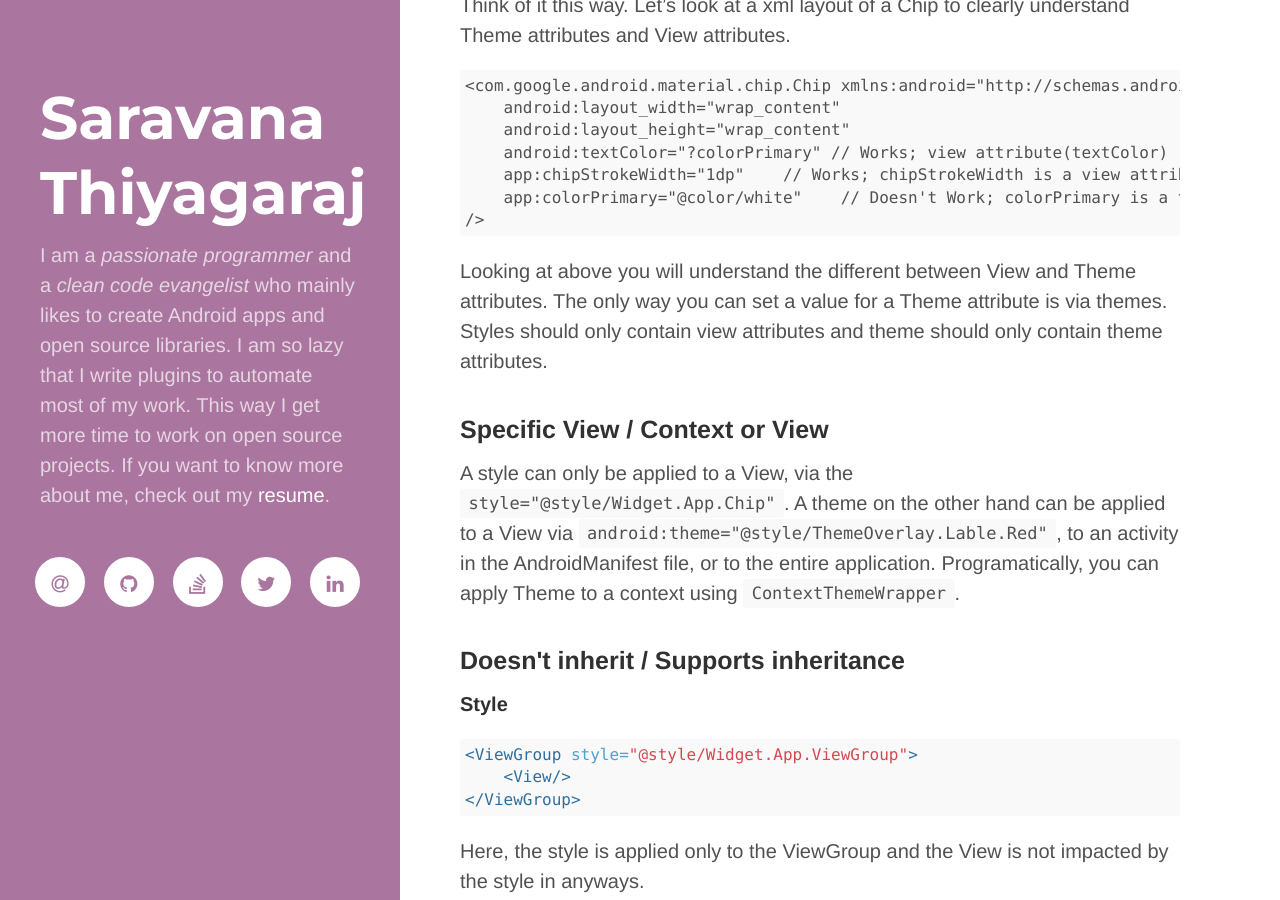
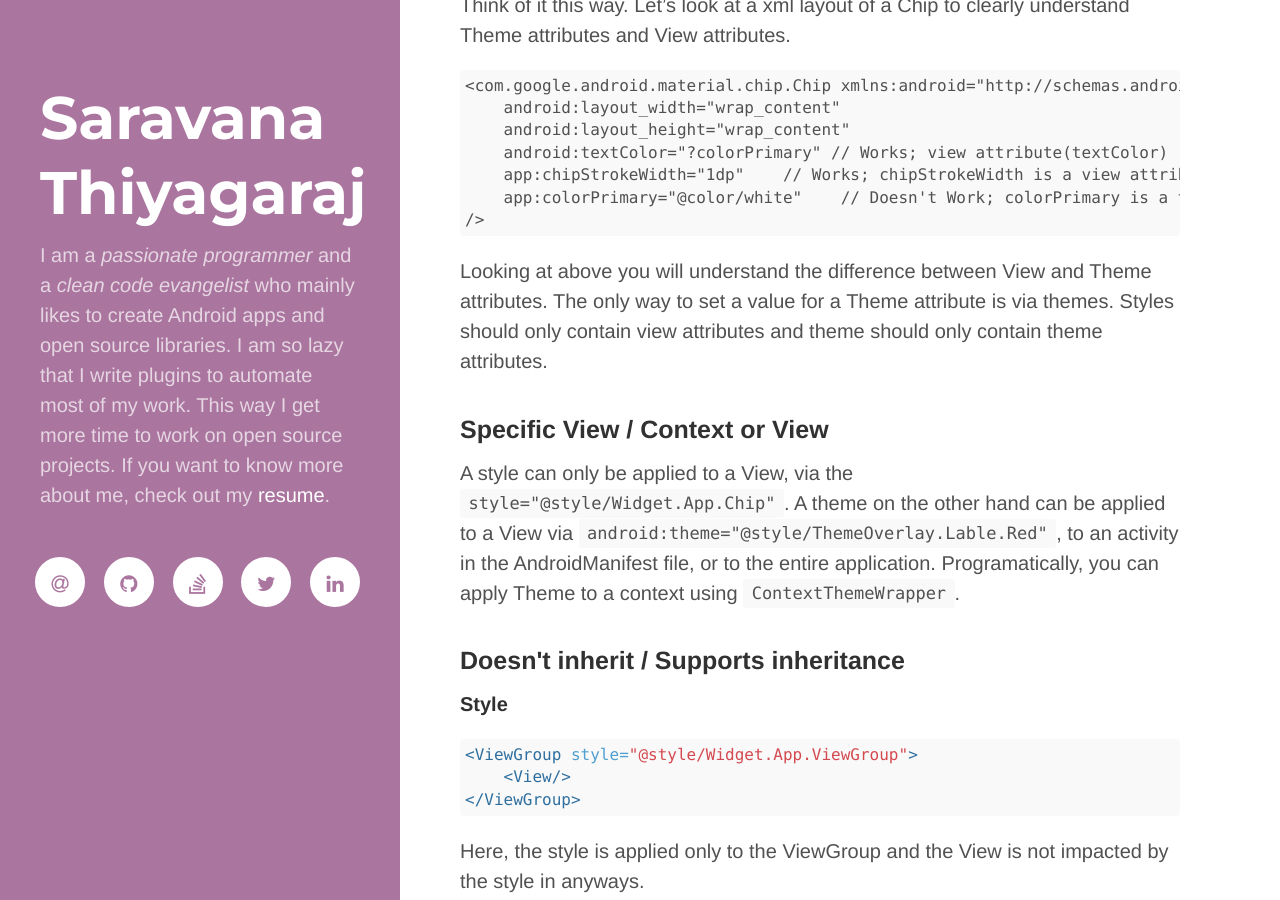
Before and after one commit to thsaravana/thsaravana.github.io, a Jekyll site: the page built from _posts/2021-01-02-android-material-theme-implementation.md, in a window 1280 px wide and 900 px high, scrolled down 1253 px. Built offline with Jekyll 4.4.1, drawn with Linux system fonts in a browser that asks for light colours; nearby versions of some CDN libraries.

Commit message:
Blog - Difference between View and Theme attribute

````diff
--- a/_posts/2021-01-02-android-material-theme-implementation.md
+++ b/_posts/2021-01-02-android-material-theme-implementation.md
@@ -50,7 +50,7 @@ View attributes.
     app:colorPrimary="@color/white"    // Doesn't Work; colorPrimary is a theme attribute
 />
 ```
-Looking at above you will understand the different between View and Theme attributes. The only way you can set a value
+Looking at above you will understand the difference between View and Theme attributes. The only way to set a value
 for a Theme attribute is via themes. Styles should only contain view attributes and theme should only contain theme attributes.
 
 <h3>Specific View / Context or View</h3>
````
